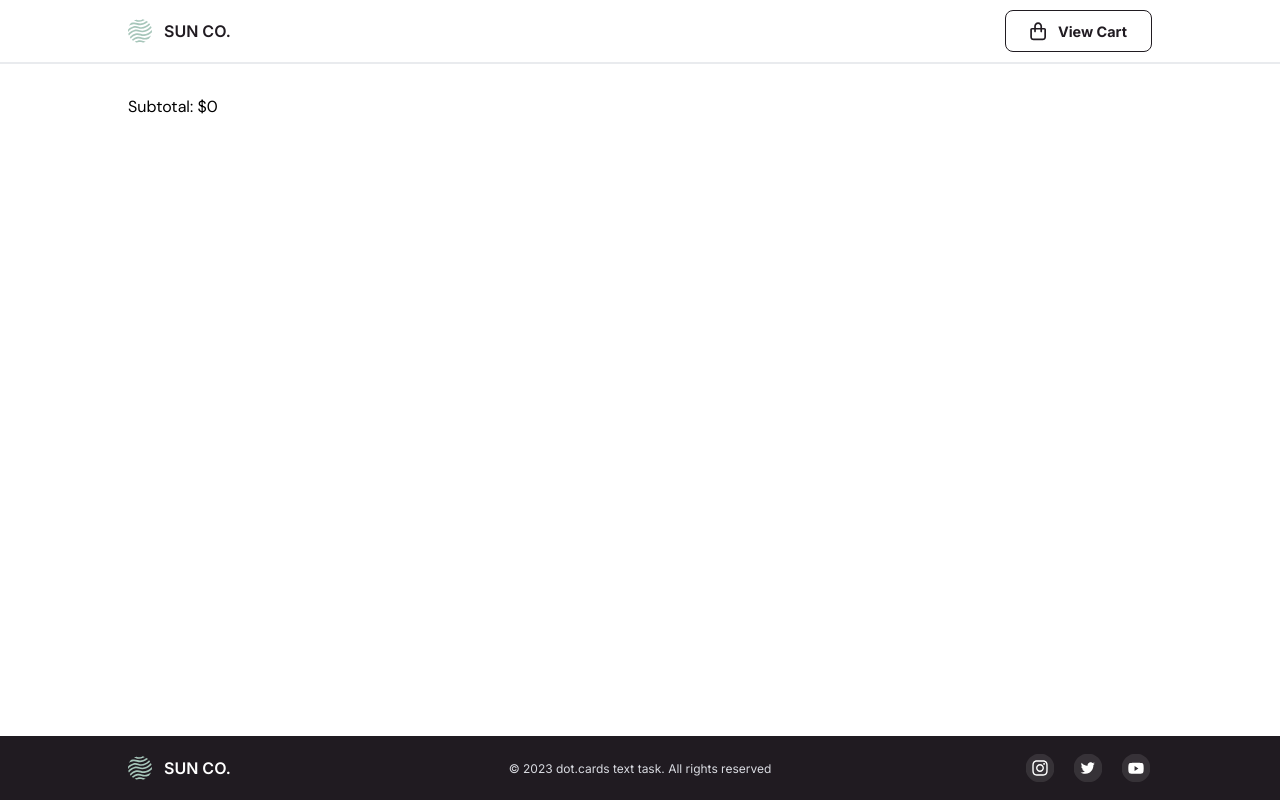
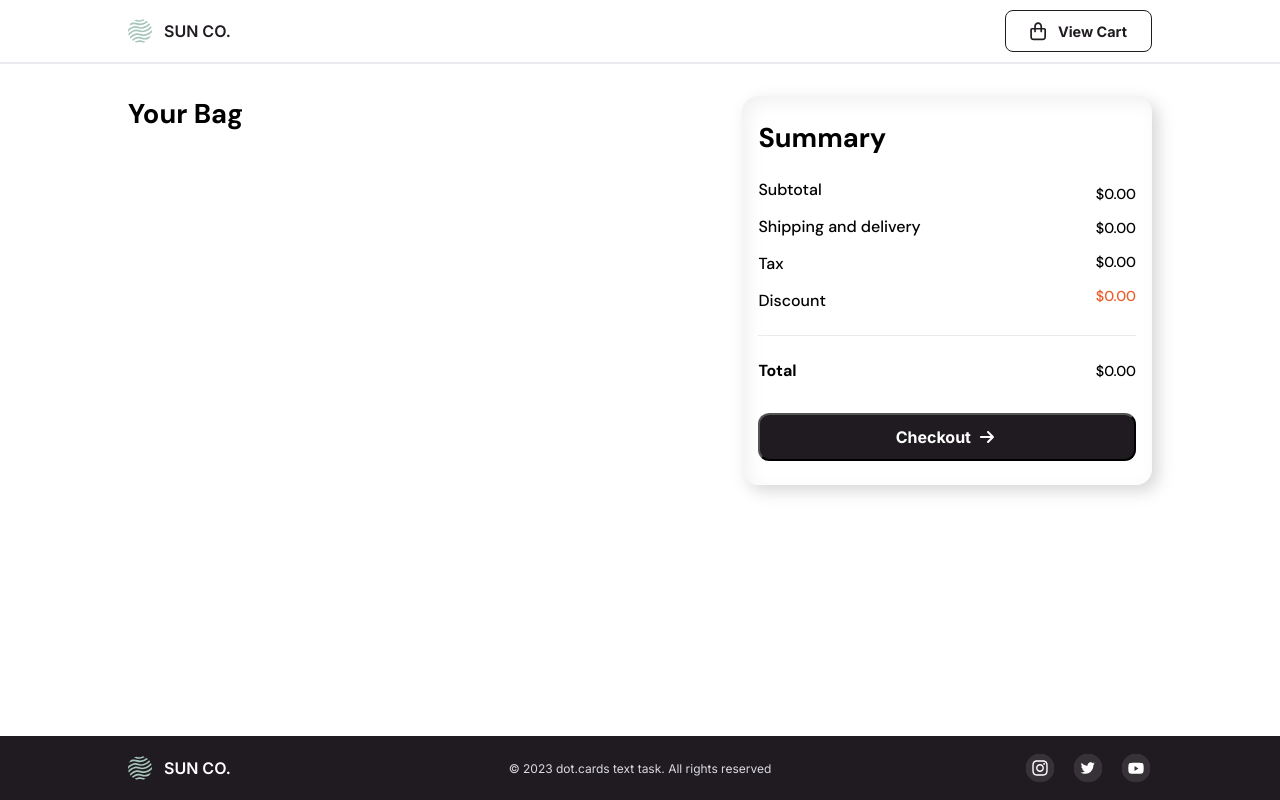
Before and after one commit to briannuggets/SunCoPrototype, a Next.js app: page /pages/cart in a window 1280 px wide. Built offline with nearby package versions, Linux system fonts and the light colour scheme.

Commit message:
Complete shopping cart logic and front-end

```diff
--- a/src/app/components/add-to-cart/AddToCart.tsx
+++ b/src/app/components/add-to-cart/AddToCart.tsx
@@ -18,7 +18,7 @@ const AddToCart = ({ id, brand, name, price }: AddToCartProps) => {
       const modifier = increment ? 1 : -1;
       const current = parseInt(quantityRef.current.value);
 
-      if (current + modifier < 0) {
+      if (current + modifier < 1) {
         return;
       }
       quantityRef.current.value = (
@@ -42,7 +42,6 @@ const AddToCart = ({ id, brand, name, price }: AddToCartProps) => {
     }
 
     localStorage.setItem("cart", JSON.stringify(cartObj));
-    console.log("Added to cart!");
   };
 
   return (
@@ -55,7 +54,7 @@ const AddToCart = ({ id, brand, name, price }: AddToCartProps) => {
       <div className={styles.addPanel}>
         <p>Quantity</p>
         <form onSubmit={handleSubmit}>
-          <div className={`${styles.quantityController} flex-center`}>
+          <div className={"quantity-controller flex-center"}>
             <button
               type="button"
               className="flex-center"
--- a/src/app/components/cart-client/CartClient.tsx
+++ b/src/app/components/cart-client/CartClient.tsx
@@ -26,16 +26,51 @@ const CartClient = ({ products }: CartClientProps) => {
 
   return (
     <>
-      <p>{`Subtotal: $${subtotal}`}</p>
+      <div className={`${styles.cartSummary}`}>
+        <h1>Summary</h1>
+        <div className={`${styles.cartPricing} flex-center`}>
+          <div className="flex-center-column">
+            <p>Subtotal</p>
+            <p>Shipping and delivery</p>
+            <p>Tax</p>
+            <p>Discount</p>
+          </div>
+          <div className="flex-center-column">
+            <p>{`$${subtotal.toFixed(2)}`}</p>
+            <p>{`$${subtotal > 0 ? "20.00" : "0.00"}`}</p>
+            <p>{`$${(subtotal * 0.06).toFixed(2)}`}</p>
+            <p className="highlight">{`$${subtotal > 0 ? "6.00" : "0.00"}`}</p>
+          </div>
+        </div>
+        <div className={`${styles.cartCheckout}`}>
+          <div className="flex-center-split">
+            <p>Total</p>
+            <p>
+              {subtotal > 0
+                ? `$${(subtotal * 1.06 + 20 - 6).toFixed(2)}`
+                : "$0.00"}
+            </p>
+          </div>
+          <button className="black-button">
+            Checkout&nbsp;
+            <img src="/icons/misc/arrow-right.svg" alt="Right arrow" />
+          </button>
+        </div>
+      </div>
+      <div className={`${styles.cartItems}`}>
+        <h2>Your Bag</h2>
         {Object.keys(cart).map((item, index) => {
           return (
             <CartItem
               key={index}
               product={products[parseInt(item)]}
               quantity={parseInt(cart[item])}
+              subtotal={subtotal}
+              setSubTotal={setSubTotal}
             />
           );
         })}
+      </div>
     </>
   );
 };
--- a/src/app/components/cart-client/styles.module.scss
+++ b/src/app/components/cart-client/styles.module.scss
@@ -0,0 +1,65 @@
+@import "../../styles/variables";
+
+.cartSummary {
+  box-shadow: 6px 6px 16px rgba(122, 122, 122, 0.3),
+    -6px -6px 16px rgba(255, 255, 255, 0.8),
+    inset 6px 6px 16px rgba(122, 122, 122, 0.1),
+    inset -6px -6px 16px rgba(255, 255, 255, 0.8);
+  border-radius: 1rem;
+  padding: 1.5rem $mobile-padding;
+  h1 {
+    font-size: 1.7rem;
+    margin-bottom: 1.5rem;
+  }
+}
+
+.cartPricing {
+  justify-content: space-between;
+  margin-bottom: 1.5rem;
+  div {
+    gap: 1rem;
+  }
+  div:nth-child(1) {
+    align-items: flex-start;
+    font-size: $normal-font;
+    font-weight: 500;
+  }
+  div:nth-child(2) {
+    align-items: flex-end;
+    font-size: $sub-normal-font;
+    font-weight: 500;
+  }
+}
+
+.cartCheckout {
+  border-top: 1px solid $line-light-grey;
+  div {
+    margin-top: 1.5rem;
+    margin-bottom: 2rem;
+  }
+  p:nth-child(1) {
+    font-size: $normal-font;
+    font-weight: 700;
+  }
+  p:nth-child(2) {
+    font-size: $sub-normal-font;
+    font-weight: 500;
+  }
+}
+
+.cartItems {
+  margin-top: 3rem;
+  h2 {
+    font-size: 1.7rem;
+  }
+}
+
+@media screen and (min-width: 1024px) {
+  .cartSummary {
+    flex: 1;
+  }
+  .cartItems {
+    margin-top: 0rem;
+    flex: 1.5;
+  }
+}
--- a/src/app/components/cart-item/CartItem.tsx
+++ b/src/app/components/cart-item/CartItem.tsx
@@ -1,16 +1,134 @@
 "use client";
 
+import styles from "./styles.module.scss";
 import Product from "@/app/types/product";
+import { useEffect, useState, useRef } from "react";
+import Link from "next/link";
 
 interface CartItemProps {
   product: Product;
   quantity: number;
+  subtotal: number;
+  setSubTotal: React.Dispatch<React.SetStateAction<number>>;
 }
 
-const CartItem = ({ product, quantity }: CartItemProps) => {
+const CartItem = ({
+  product,
+  quantity,
+  subtotal,
+  setSubTotal,
+}: CartItemProps) => {
+  const [device, setDevice] = useState("/mobile");
+  useEffect(() => {
+    const checkDevice = () => {
+      if (window.innerWidth > 768) {
+        setDevice("/desktop");
+      } else {
+        setDevice("/mobile");
+      }
+    };
+
+    checkDevice();
+    window.addEventListener("resize", () => {
+      checkDevice();
+    });
+  }, []);
+
+  const quantityRef = useRef<HTMLInputElement>(null);
+  const handleQuantity = (increment: boolean) => {
+    if (quantityRef.current) {
+      const modifier = increment ? 1 : -1;
+      const current = parseInt(quantityRef.current.value);
+
+      if (current + modifier < 1) {
+        return;
+      }
+      const newValue = current + modifier;
+      quantityRef.current.value = newValue.toString();
+
+      const cartObj = JSON.parse(localStorage.getItem("cart") || "{}");
+      cartObj[product.id] = newValue;
+      localStorage.setItem("cart", JSON.stringify(cartObj));
+      setSubTotal(subtotal + product.price * modifier);
+    }
+  };
+
+  const checkInput = () => {
+    if (quantityRef.current === null) return;
+
+    const value = parseInt(quantityRef.current.value);
+    const cartObj = JSON.parse(localStorage.getItem("cart") || "{}");
+    const difference = value - cartObj[product.id];
+    if (value === 0) {
+      const cartItem = quantityRef.current.closest(".cart-item");
+      if (cartItem) {
+        cartItem.remove();
+      }
+      delete cartObj[product.id];
+      localStorage.setItem("cart", JSON.stringify(cartObj));
+    } else {
+      cartObj[product.id] = value;
+      localStorage.setItem("cart", JSON.stringify(cartObj));
+    }
+    setSubTotal(subtotal + product.price * difference);
+  };
+
+  const deleteItem = (e: React.MouseEvent<HTMLButtonElement>) => {
+    const cartObj = JSON.parse(localStorage.getItem("cart") || "{}");
+    const quantity = cartObj[product.id];
+    const cartItem = e.currentTarget.closest(".cart-item");
+    if (cartItem) {
+      cartItem.remove();
+    }
+    delete cartObj[product.id];
+    localStorage.setItem("cart", JSON.stringify(cartObj));
+    setSubTotal(subtotal - product.price * quantity);
+  };
+
   return (
-    <div>
-      <p>{`${product.brand}, ${product.name} (${product.id}): ${quantity}`}</p>
+    <div className={`${styles.cartItem} cart-item`}>
+      <Link href={`product/${product.id}`}>
+        <img
+          className="image-format"
+          src={`${device}/products/square/${product.id}.png`}
+          alt={`${product.name} shoes`}
+        />
+      </Link>
+      <div className={styles.cartItemDetails}>
+        <div className="flex-center-split">
+          <p>{product.brand}</p>
+          <p>{`$${product.price}`}</p>
+        </div>
+        <p>{product.name}</p>
+        <div className={"quantity-controller flex-center"}>
+          <button
+            type="button"
+            className="flex-center"
+            onClick={() => {
+              handleQuantity(false);
+            }}
+          >
+            <img src="/icons/misc/minus.svg" />
+          </button>
+          <input
+            type="number"
+            defaultValue={quantity}
+            ref={quantityRef}
+            min={1}
+            onBlur={checkInput}
+          />
+          <button
+            type="button"
+            className="flex-center"
+            onClick={() => {
+              handleQuantity(true);
+            }}
+          >
+            <img src="/icons/misc/plus.svg" />
+          </button>
+        </div>
+        <button onClick={deleteItem}>Remove</button>
+      </div>
     </div>
   );
 };
--- a/src/app/components/cart-item/styles.module.scss
+++ b/src/app/components/cart-item/styles.module.scss
@@ -0,0 +1,50 @@
+@import "../../styles/variables";
+
+.cartItem {
+  display: flex;
+  gap: 1rem;
+  padding: 1rem 0rem;
+  border-bottom: 1px solid $line-light-grey;
+  & > a {
+    width: 140px;
+    height: 140px;
+    border-radius: 1rem;
+    overflow: hidden;
+  }
+}
+
+.cartItemDetails {
+  flex: 1;
+  display: flex;
+  flex-direction: column;
+  justify-content: space-between;
+  & > button {
+    background-color: transparent;
+    width: fit-content;
+    border: none;
+    text-decoration: underline;
+    font-family: $secondary-font;
+    font-weight: 700;
+    font-size: $sub-normal-font;
+    color: $dark-grey;
+  }
+  p:nth-child(1) {
+    font-weight: 700;
+  }
+  p:nth-child(2) {
+    font-size: $sub-normal-font;
+    font-weight: 500;
+  }
+  & > p:nth-child(2) {
+    color: $dark-grey;
+    font-family: $secondary-font;
+    font-weight: 400;
+  }
+}
+
+@media screen and (min-width: 1024px) {
+  .cartItem > a {
+    width: 160px;
+    height: 160px;
+  }
+}
--- a/src/app/pages/cart/page.tsx
+++ b/src/app/pages/cart/page.tsx
@@ -12,7 +12,7 @@ const getProducts = async () => {
 const Cart = async () => {
   const products = await getProducts();
   return (
-    <div className="page">
+    <div className={`${styles.cart} page`}>
       <CartClient products={products} />
     </div>
   );
--- a/src/app/pages/cart/styles.module.scss
+++ b/src/app/pages/cart/styles.module.scss
@@ -0,0 +1,10 @@
+.cart {
+  display: block;
+}
+
+@media screen and (min-width: 1024px) {
+  .cart {
+    display: flex;
+    flex-direction: row-reverse;
+  }
+}
--- a/src/app/styles/globals.scss
+++ b/src/app/styles/globals.scss
@@ -123,10 +123,17 @@ input[type="number"] {
   color: $white;
 }
 
+.highlight {
+  color: $orange;
+}
+
 .black-button {
+  display: flex;
+  align-items: center;
+  justify-content: center;
   width: 100%;
-  height: 4rem;
-  border-radius: 1rem;
+  height: 3rem;
+  border-radius: 0.7rem;
   background-color: $black;
   color: $white;
   font-family: $secondary-font;
@@ -162,6 +169,26 @@ input[type="number"] {
   }
 }
 
+.quantity-controller {
+  border: 1px solid $line-light-grey;
+  width: fit-content;
+  height: 2.5rem;
+  padding: 0.25rem 0.5rem;
+  border-radius: 0.5rem;
+  margin: 1rem 0;
+  button,
+  input {
+    border: none;
+    background-color: transparent;
+  }
+  input {
+    font-size: $sub-normal-font;
+    font-weight: 700;
+    width: 3rem;
+    text-align: center;
+  }
+}
+
 // -------------------------------------------- //
 
 @media screen and (min-width: 768px) {
```
Also changed, not shown: src/app/components/add-to-cart/styles.module.scss (+0 -20 lines), src/app/components/hero/Hero.tsx (+5 -2 lines), src/app/components/hero/styles.module.scss (+3 -5 lines). Lines whose indentation alone changed are shown as unchanged.
